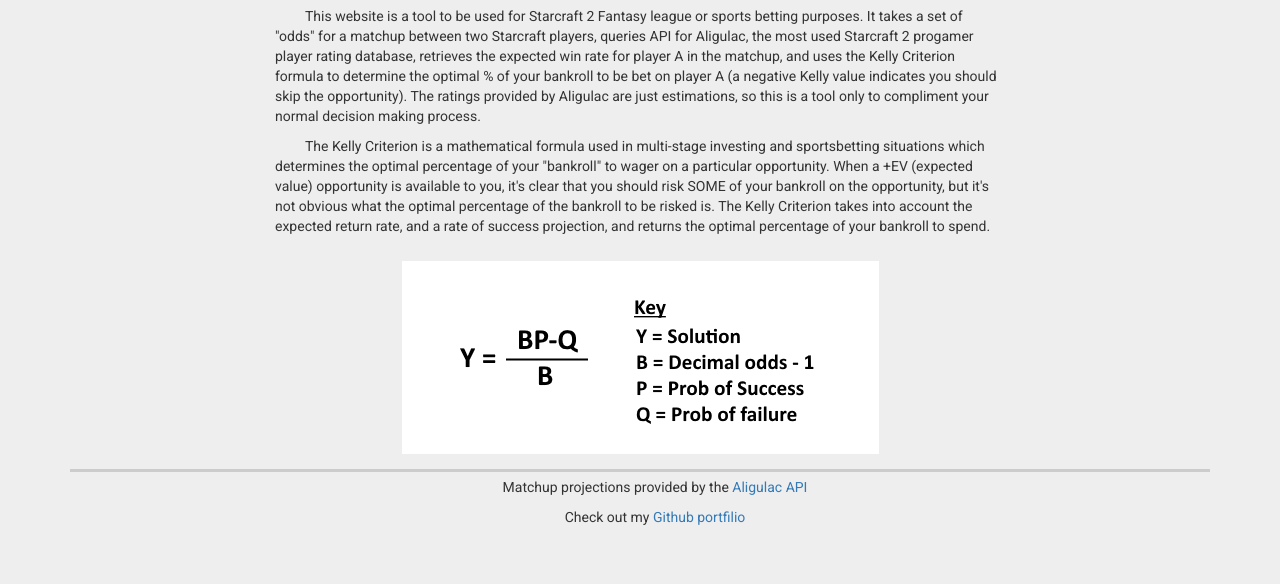
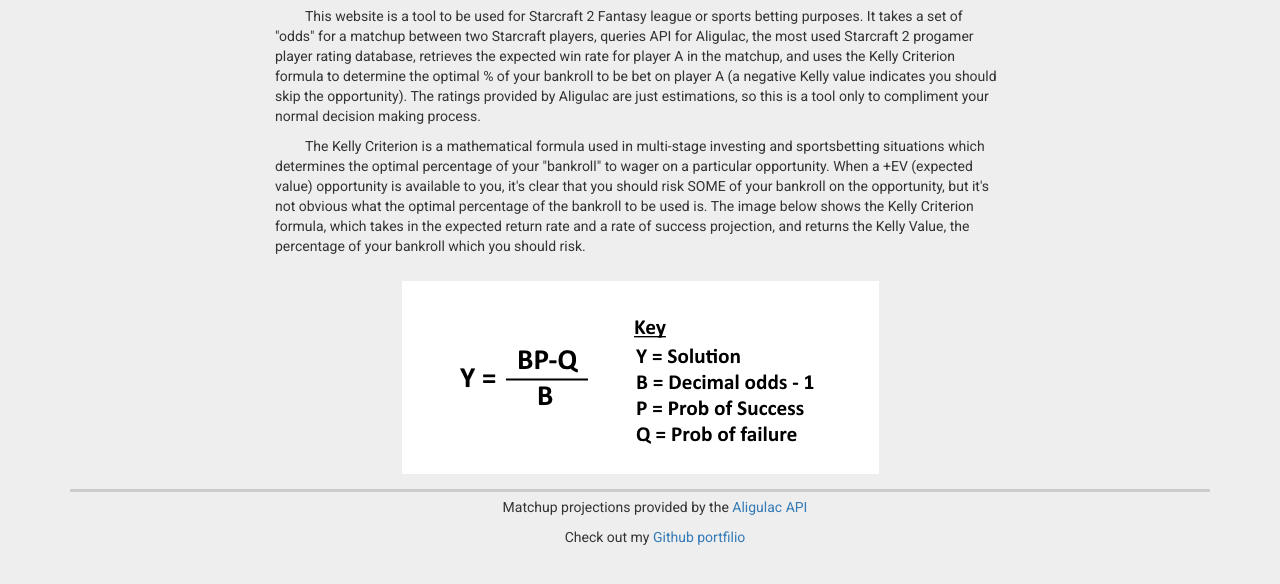
Before and after one commit to PatrickRobb/PredictSC, a Django app: page /scodds/about in a window 1280 px wide. Shown: the part 142-726 px from the top of the page. Run offline with Django 3.2, Linux system fonts and the light colour scheme; some libraries are stand-ins or nearby versions.

Commit message:
about page text update

```diff
--- a/starcraftodds/scodds/static/scodds/styles.css
+++ b/starcraftodds/scodds/static/scodds/styles.css
@@ -118,4 +118,6 @@ p {
 
 .kelly-pic{
   padding: 15px;
+  max-width: 100%;
+  height: auto;
 }
--- a/starcraftodds/scodds/templates/scodds/about.html
+++ b/starcraftodds/scodds/templates/scodds/about.html
@@ -20,9 +20,10 @@
         and sportsbetting situations which determines the optimal percentage of your "bankroll"
         to wager on a particular opportunity. When a +EV (expected value) opportunity
         is available to you, it's clear that you should risk SOME of your bankroll on the opportunity,
-        but it's not obvious what the optimal percentage of the bankroll to be risked is. The Kelly Criterion
-        takes into account the expected return rate, and a rate of success projection, and returns
-        the optimal percentage of your bankroll to spend.
+        but it's not obvious what the optimal percentage of the bankroll to be used is. The image
+        below shows the Kelly Criterion formula, which takes in the expected return rate and a rate
+        of success projection, and returns the Kelly Value, the percentage of your bankroll which you
+        should risk.
     </p>
     <img class = "kelly-pic" src="{% static '/images/kellycriterion.png' %}">
 </div>
--- a/starcraftodds/starcraftodds/settings.py
+++ b/starcraftodds/starcraftodds/settings.py
@@ -25,7 +25,7 @@ BASE_DIR = os.path.dirname(os.path.dirname(os.path.abspath(__file__)))
 # See https://docs.djangoproject.com/en/2.2/howto/deployment/checklist/
 
 # SECURITY WARNING: keep the secret key used in production secret!
-SECRET_KEY = 'okn!w#f#b)*hbj(_ob4vzsbr9@f%ooa%-uc+7#si#rk_y3b3=#'
+SECRET_KEY = os.environ['AWS_SECRET_ACCESS_KEY']
 
 # SECURITY WARNING: don't run with debug turned on in production!
 DEBUG = True
```
Also changed, not shown: starcraftodds/db.sqlite3.
